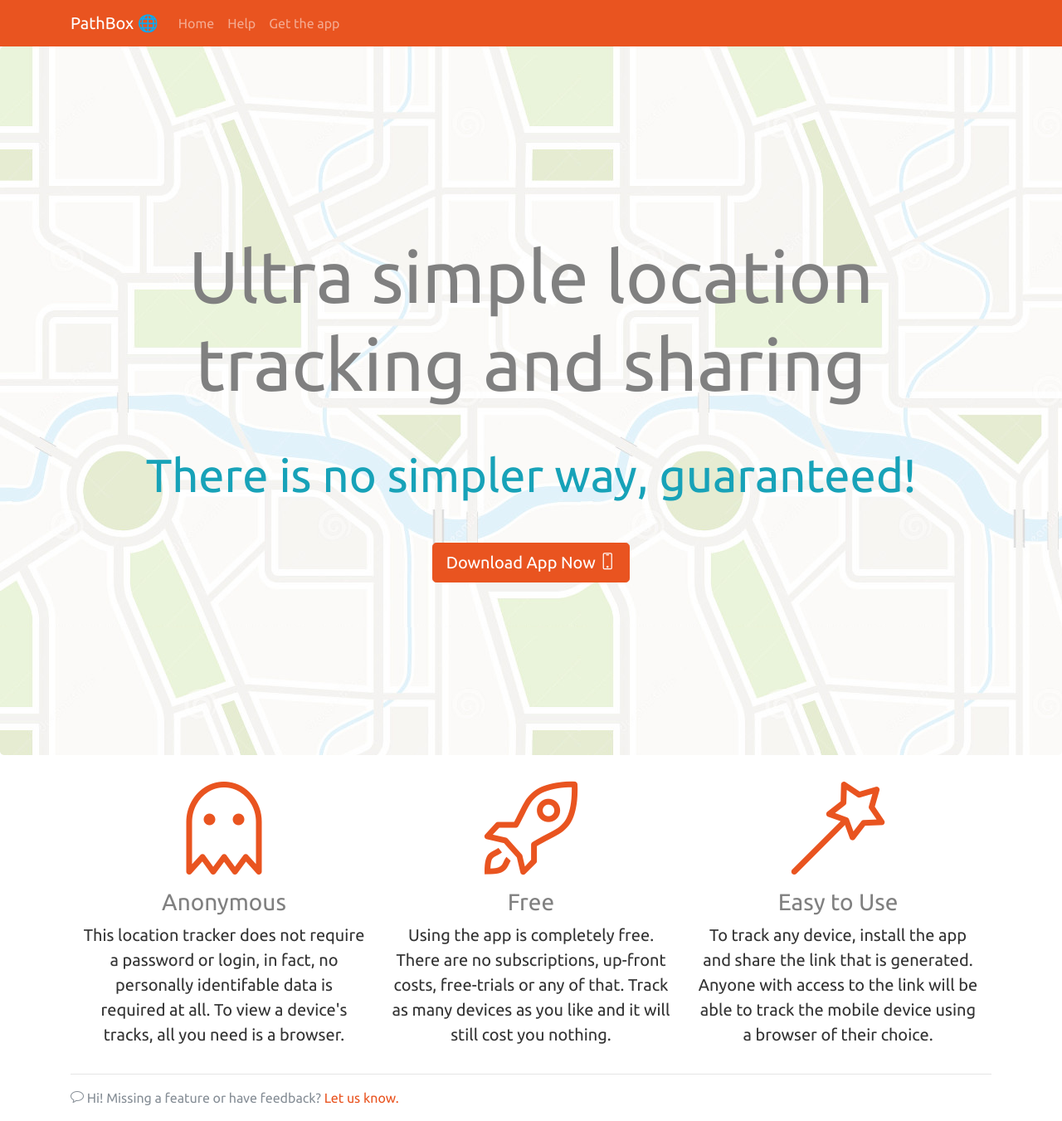
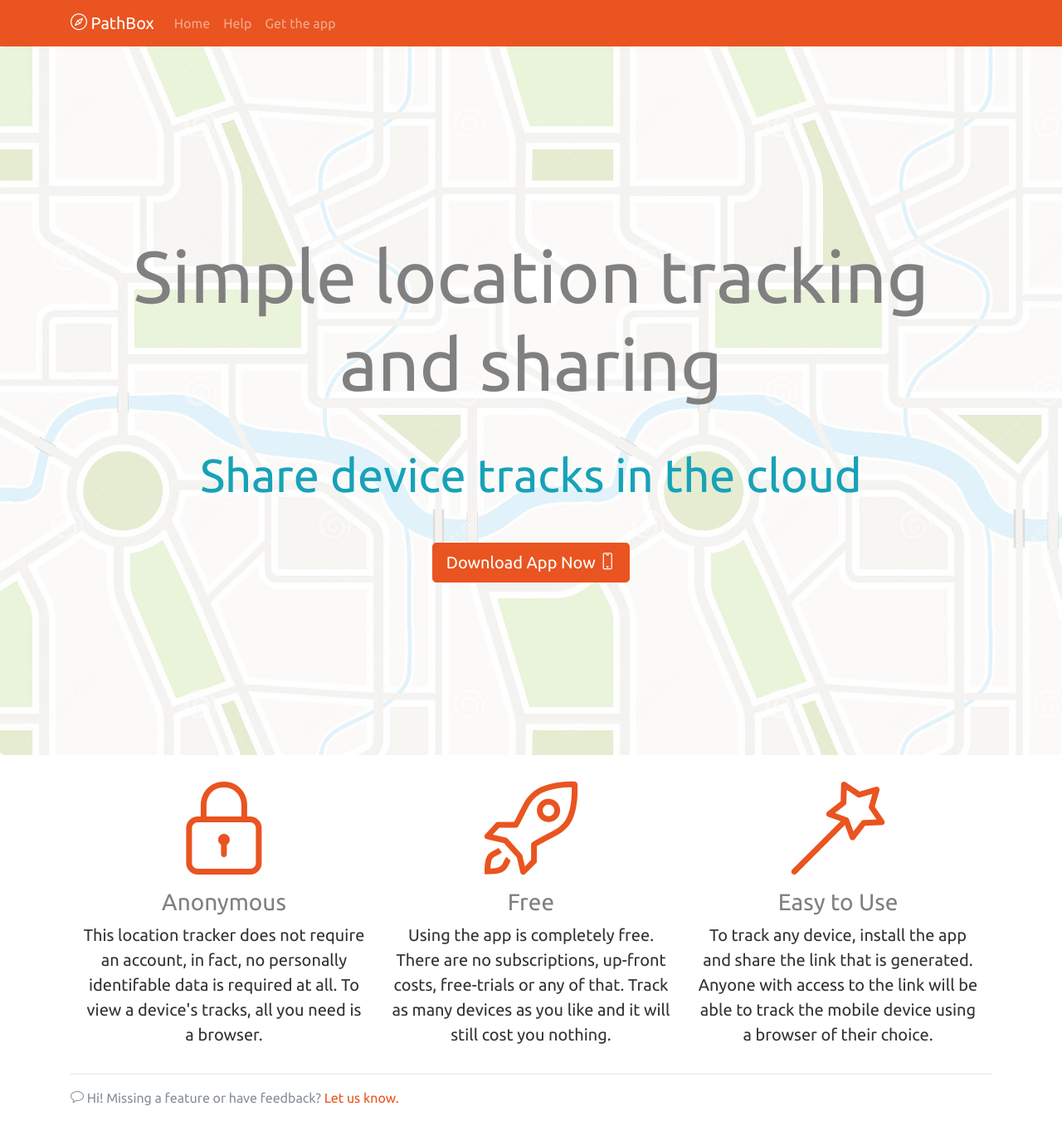
Before and after one commit to caspii/pathbox-server, a Flask app: page / in a window 1280 px wide. Shown: the whole page at 83% size. Run offline with Flask 2, Linux system fonts and the light colour scheme; some libraries are stand-ins or nearby versions.

Commit message:
Updated texts on landing page, new icon

```diff
--- a/templates/landing.html
+++ b/templates/landing.html
@@ -4,8 +4,8 @@
  <!-- Main jumbotron for a primary marketing message or call to action -->
       <div class="jumbotron text-center back">
         <div class="container">
-          <h2 class="display-2">Ultra simple location tracking and sharing</h2>
-          <h3 class="my-5 text-info display-4">There is no simpler way, guaranteed!</h3>
+          <h2 class="display-2">Simple location tracking and sharing</h2>
+          <h3 class="my-5 text-info display-4">Share device tracks in the cloud</h3>
           <p><a class="btn btn-primary btn-lg display-3" href="#" role="button">Download App Now <i class="icon-screen-smartphone"></i></a></p>
         </div>
       </div>
@@ -17,10 +17,10 @@
               <div class="col-lg-4">
                 <div class="features-icons-item mx-auto mb-5 mb-lg-0 mb-lg-3">
                   <div class="features-icons-icon d-flex">
-                    <i class="icon-ghost m-auto text-primary"></i>
+                    <i class="icon-lock m-auto text-primary"></i>
                   </div>
                   <h3>Anonymous</h3>
-                  <p class="lead mb-0">This location tracker does not require a password or login, in fact, no personally identifable data is
+                  <p class="lead mb-0">This location tracker does not require an account, in fact, no personally identifable data is
               required at all. To view a device's tracks, all you need is a browser.</p>
                 </div>
               </div>
--- a/templates/layout.html
+++ b/templates/layout.html
@@ -8,7 +8,7 @@
     <meta name="author" content="">
     <!--<link rel="icon" href="../../../../favicon.ico">-->
 
-    <title>{% block title %} PathBox 🌐{% endblock %}</title>
+    <title>{% block title %} PathBox {% endblock %}</title>
 
     <!-- Bootstrap core CSS -->
     <!--<link rel="stylesheet" href="https://maxcdn.bootstrapcdn.com/bootstrap/4.0.0/css/bootstrap.min.css" integrity="sha384-Gn5384xqQ1aoWXA+058RXPxPg6fy4IWvTNh0E263XmFcJlSAwiGgFAW/dAiS6JXm" crossorigin="anonymous">-->
@@ -24,7 +24,7 @@
 
     <nav class="navbar navbar-expand-md navbar-dark bg-primary">
       <div class=" container">
-        <a class="navbar-brand" href="/">PathBox 🌐</a>
+        <a class="navbar-brand" href="/"><i class="icon-compass"></i> PathBox</a>
         <button class="navbar-toggler" type="button" data-toggle="collapse" data-target="#navbar" aria-controls="navbar" aria-expanded="false" aria-label="Toggle navigation">
           <span class="navbar-toggler-icon"></span>
         </button>
```
